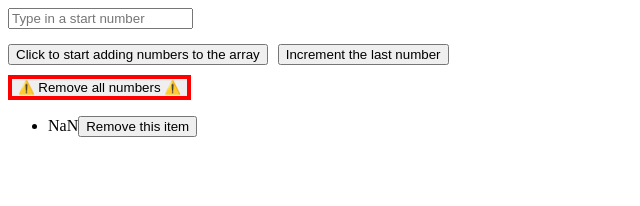
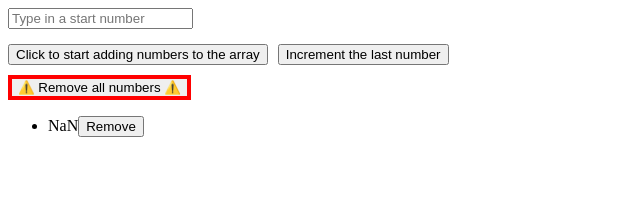
Before and after one commit to Objective-Enterprises/nik-react-ts, a React (Vite) app in the folder assignment/home-project/: page / in a window 1280 px wide. Both pictures are taken after typing "Sample" into the empty fields and a click on the button "Click to start adding numbers to the array". Shown: the top 206 px of the page, without its empty margins (0-640 px from the left). Built offline with nearby package versions, Linux system fonts and the light colour scheme.

Commit message:
rename the remove button

```diff
--- a/assignment/home-project/src/CountItem.tsx
+++ b/assignment/home-project/src/CountItem.tsx
@@ -14,7 +14,7 @@ export default function CountItem ({
         type="button"
         onClick={removeCount}
       >
-        Remove this item
+        Remove
       </button>
     </li>
   )
```
